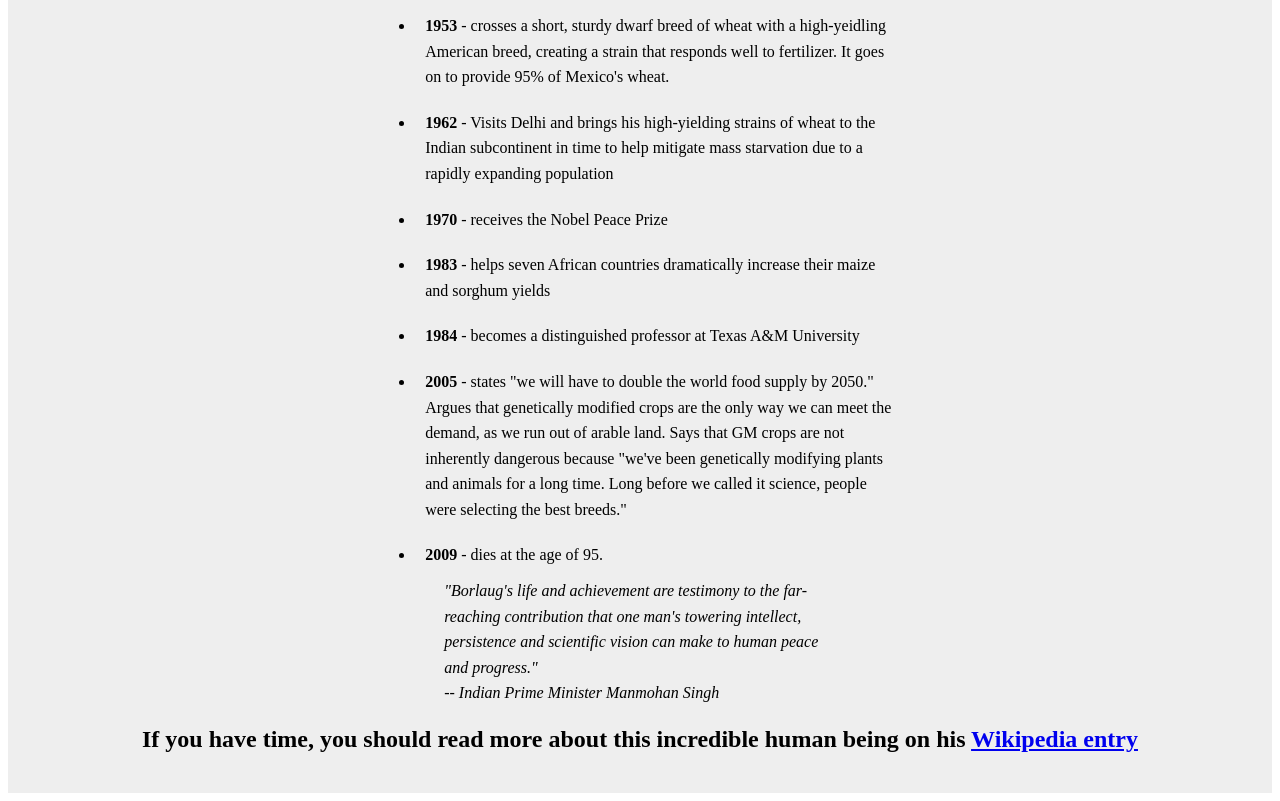
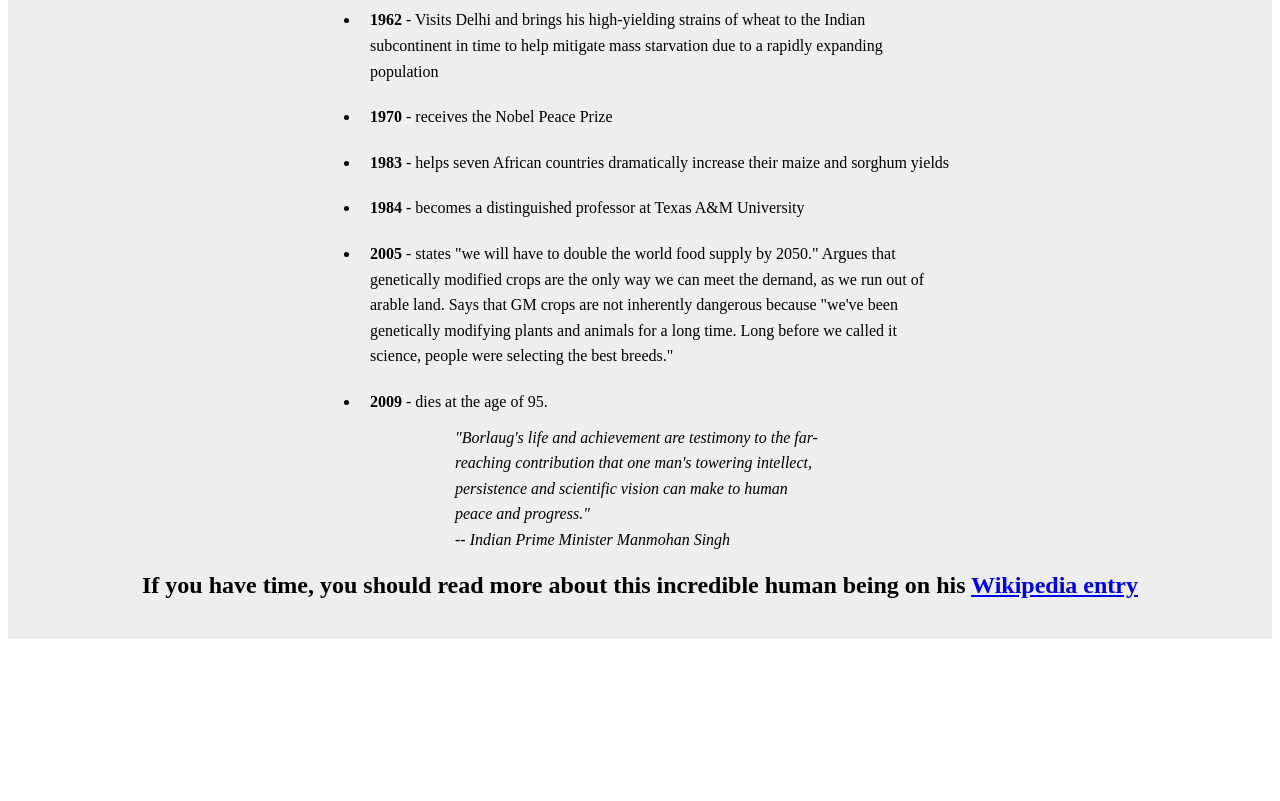
Before and after one commit to fahadshoukat/build-tribute-page, a plain HTML site: page index.html in a window 1280 px wide. Shown: the part 1648-2449 px from the top of the page. After the commit the page ends 2295 px from the top, so only its background shows below. Drawn offline with Linux system fonts and the light colour scheme.

Commit message:
change width property to max-width

```diff
--- a/style.css
+++ b/style.css
@@ -23,7 +23,7 @@ figcaption {
 }
 
 ul {
-    width: 40%;
+    max-width: 600px;
 }
 
 ul, #summary {
@@ -36,5 +36,5 @@ ul, #summary {
   }
 
   #summary {
-      width: 32%;
+      max-width: 370px;
   }
```
